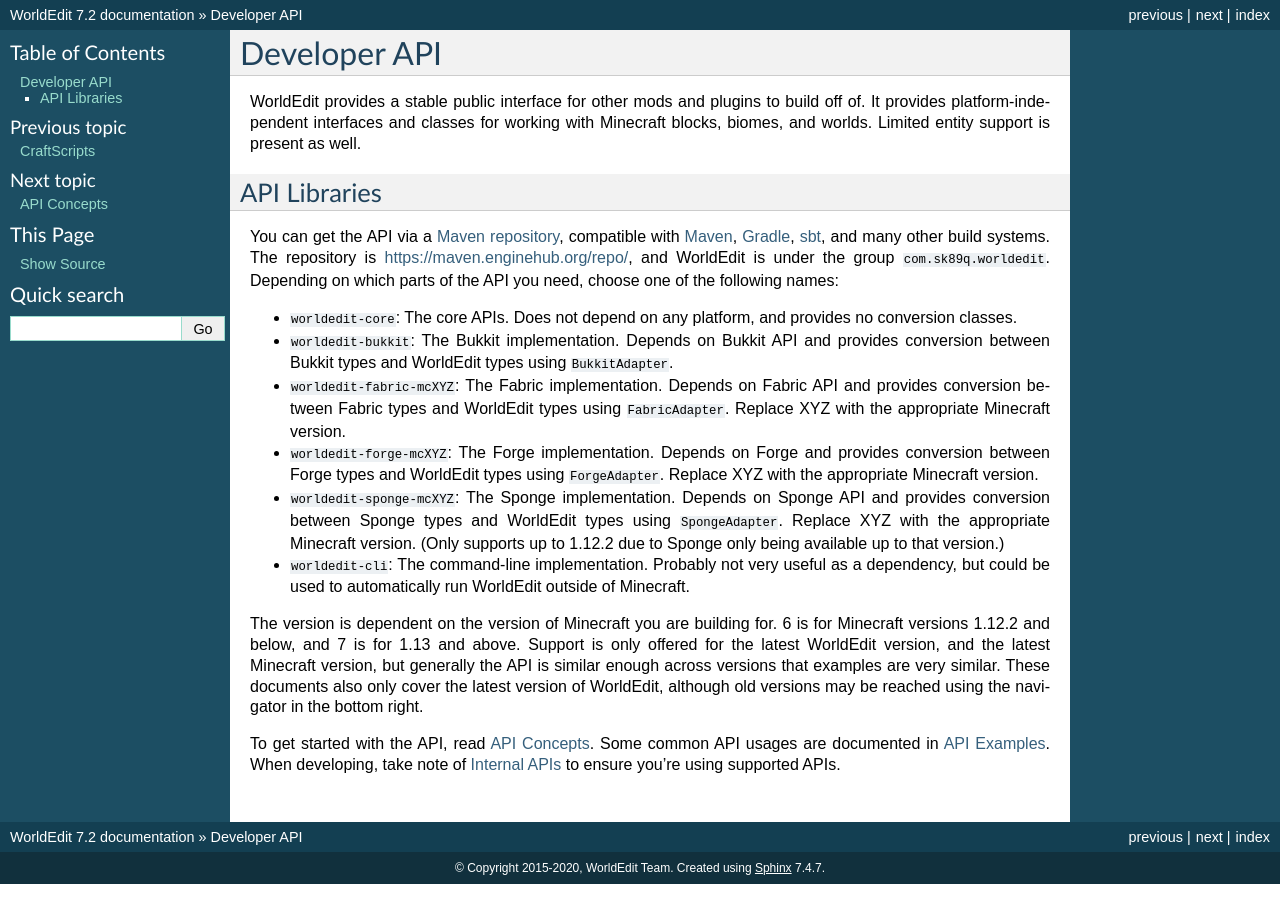
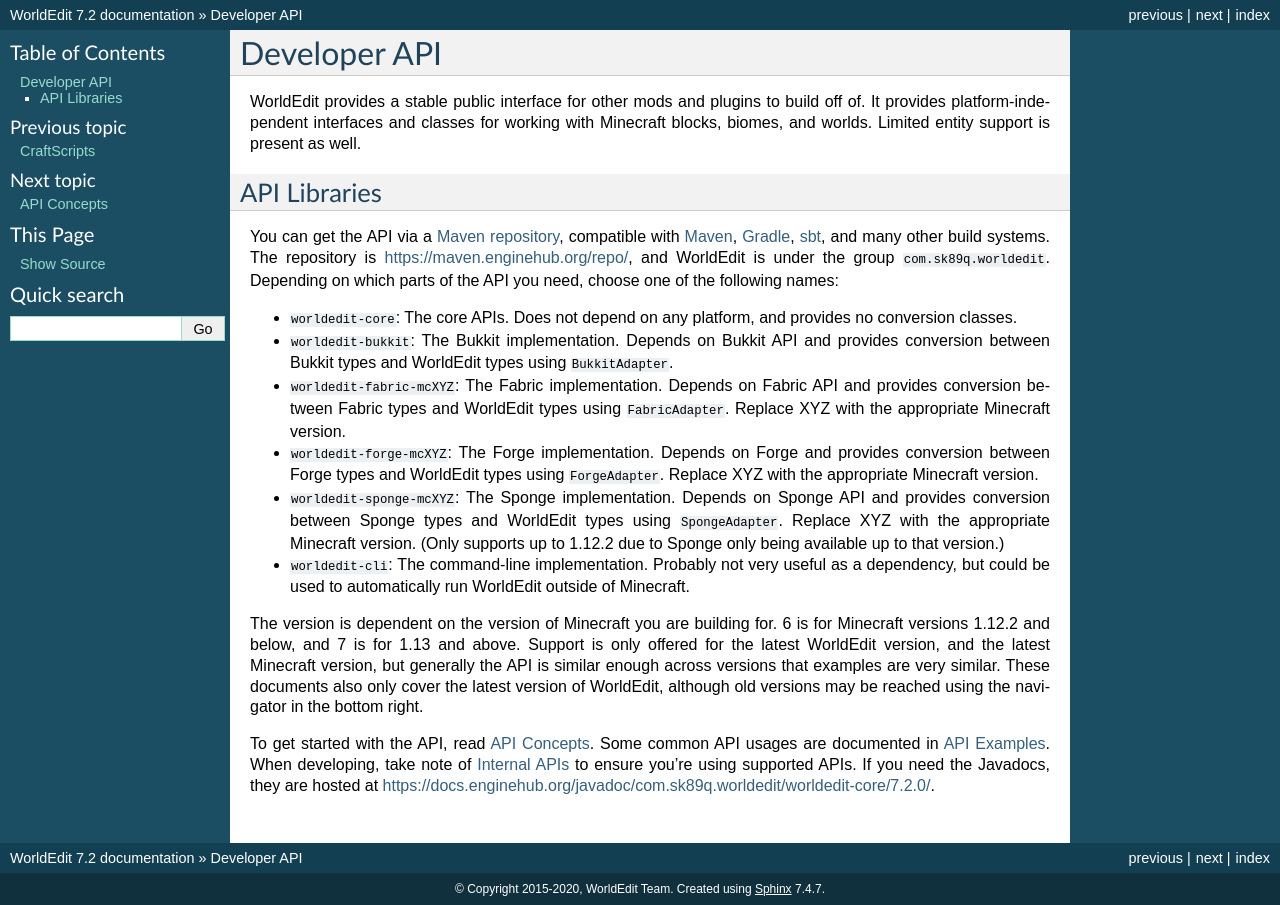
Before and after one commit to EngineHub/WorldEditDocs, a Sphinx documentation site: the page built from source/api/index.rst, in a window 1280 px wide. Built offline with Sphinx 7.4.7, drawn with Linux system fonts in a browser that asks for light colours.

Commit message:
Reference the javadocs

```diff
--- a/source/api/index.rst
+++ b/source/api/index.rst
@@ -44,6 +44,8 @@
 To get started with the API, read :doc:`concepts/index`. Some common API usages are documented in
 :doc:`examples/index`.
 When developing, take note of :doc:`internal-apis` to ensure you're using supported APIs.
+If you need the Javadocs, they are hosted at
+`<https://docs.enginehub.org/javadoc/com.sk89q.worldedit/worldedit-core/7.2.0/>`_.
 
 .. _Maven repository: https://help.sonatype.com/repomanager3/repository-manager-concepts/an-example---maven-repository-format
 .. _Maven: https://maven.apache.org/
```
